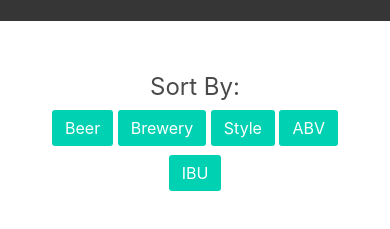
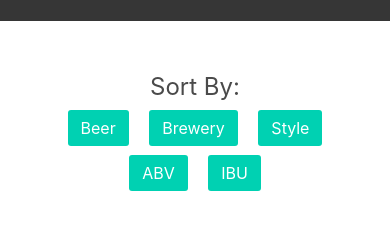
Before and after one commit to travis-johnson/BruChure, a plain HTML site: page index.html in a window 390 px wide. Shown: the part 155-384 px from the top of the page. Drawn offline with nearby package versions, Linux system fonts and the light colour scheme; no server answers.

Commit message:
added horizontal margin for mobile-btns to allow better display when collapsed

```diff
--- a/styles/styles.scss
+++ b/styles/styles.scss
@@ -41,7 +41,7 @@ nav {
     text-align: center;
     margin: 1em 0;
     button {
-        margin: .3em 0;
+        margin: .3em 0.5em;
     }
 }
 
```
Also changed, not shown: styles/styles.css, 1 other file.
